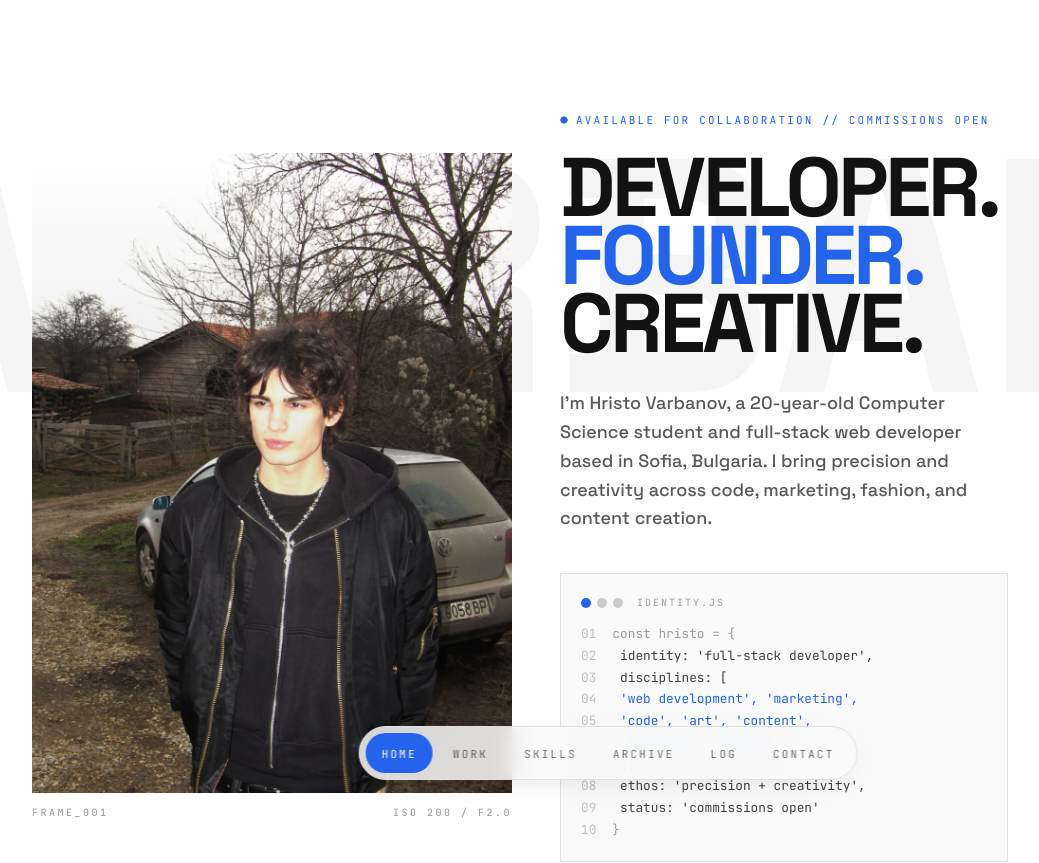
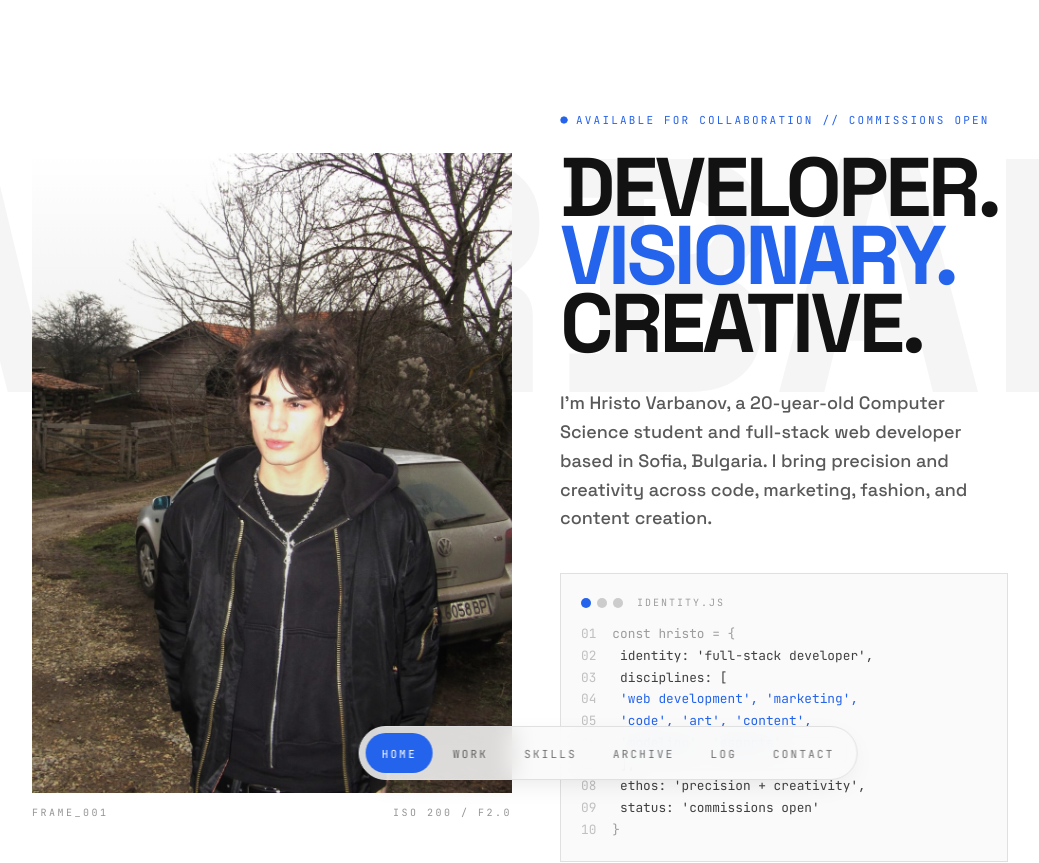
Before and after one commit to icakii/portfolio-web, a React (Vite) app: page / in a window 1280 px wide. Shown: the top 863 px of the page, without its empty margins (32-1071 px from the left). Built offline with nearby package versions, Linux system fonts and the light colour scheme; no server answers.

Commit message:
Change hero headline word from FOUNDER to VISIONARY

```diff
--- a/src/components/portfolio/HeroSection.jsx
+++ b/src/components/portfolio/HeroSection.jsx
@@ -104,7 +104,7 @@
             </div>
             <h1 className="mt-6 font-display text-[14vw] font-black leading-[0.82] tracking-[-0.04em] md:text-[7.5vw] lg:text-[6.5vw]">
               DEVELOPER.<br />
-              <span className="text-primary">FOUNDER.</span><br />
+              <span className="text-primary">VISIONARY.</span><br />
               CREATIVE.
             </h1>
             <p className="mt-8 max-w-md text-[1.125rem] leading-[1.6] text-foreground/70">
```
